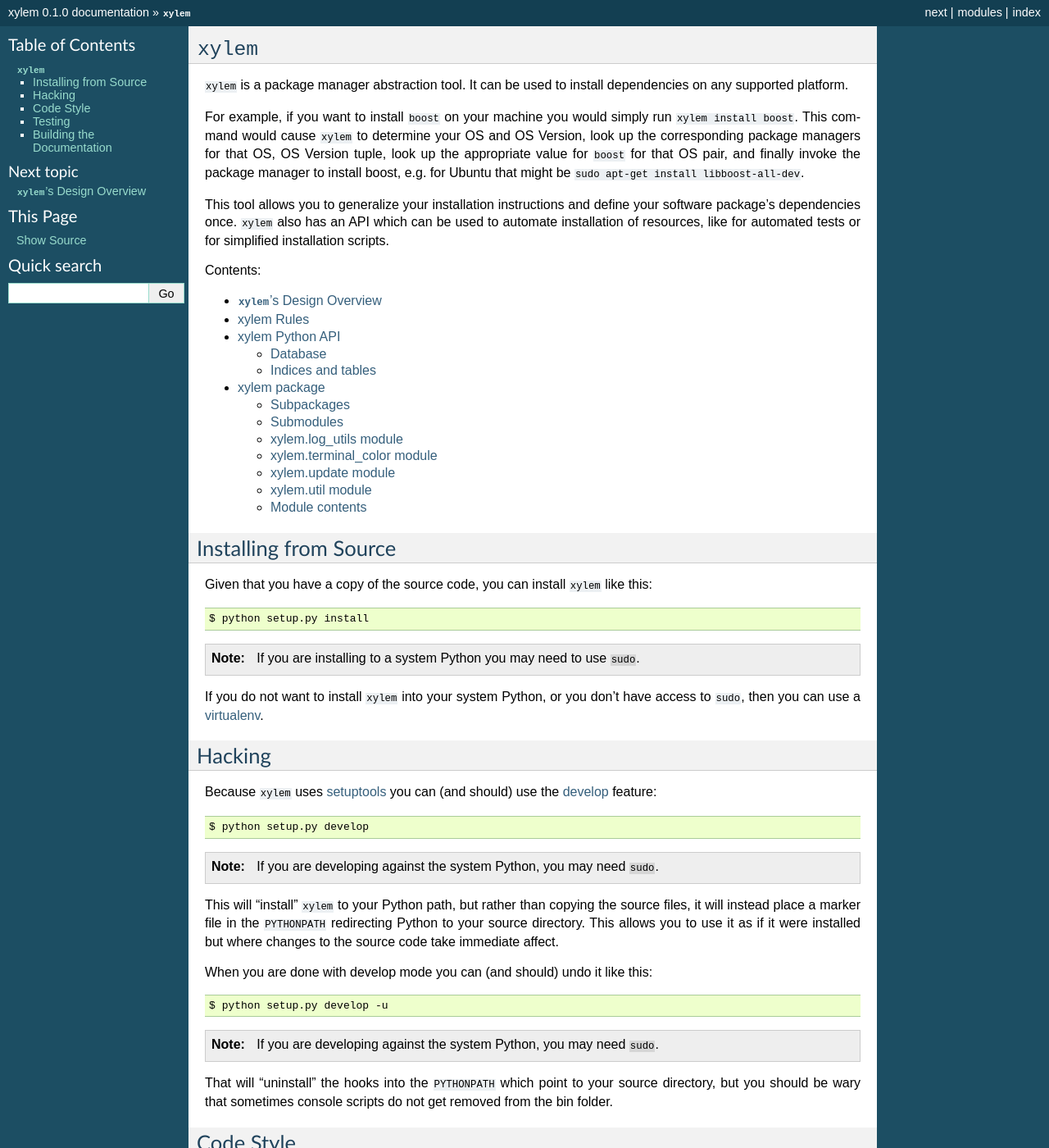
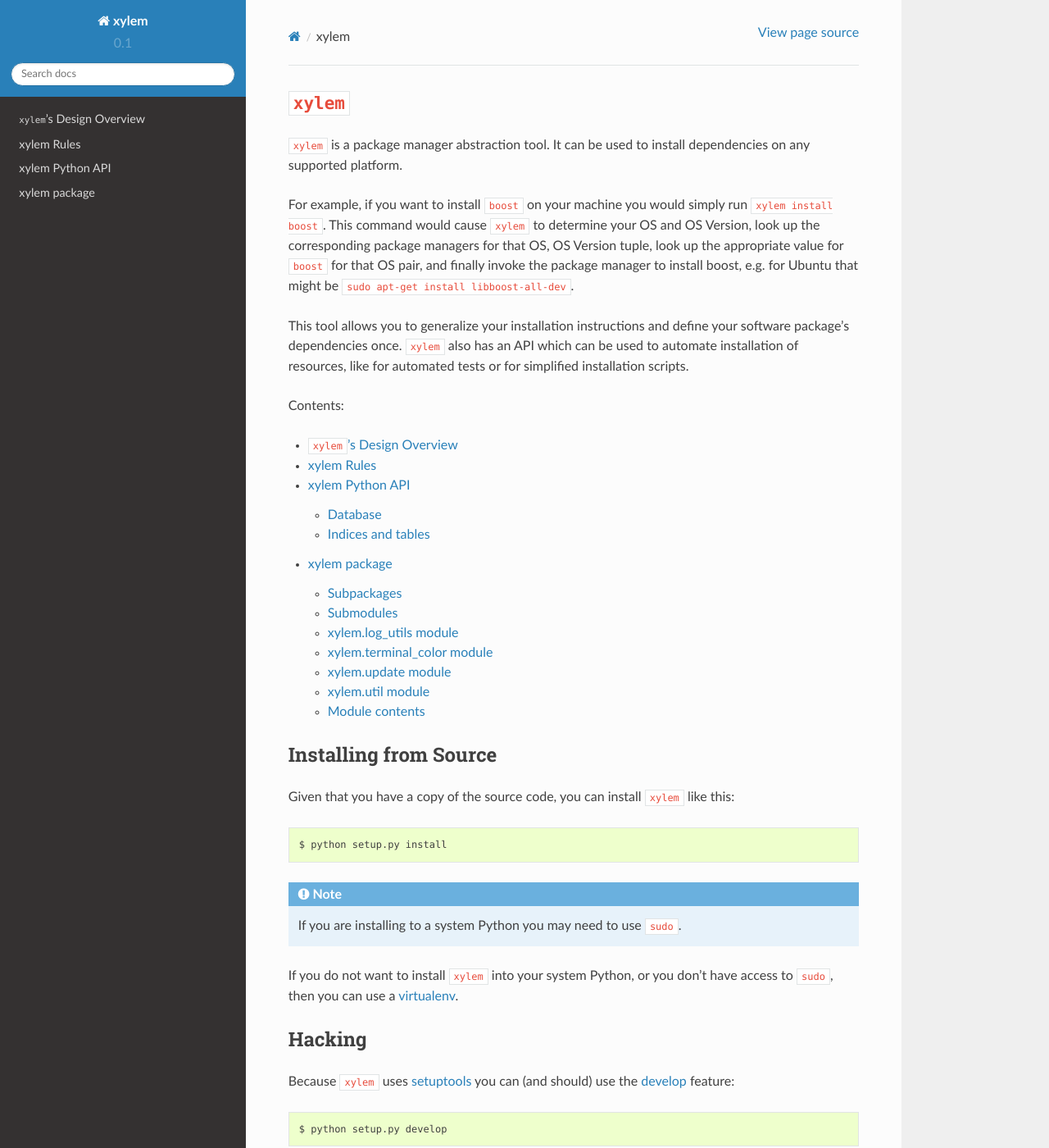
Before and after one commit to catkin/xylem, a Sphinx documentation site: the page built from docs/index.rst, in a window 1280 px wide and 1400 px high. Shown: the whole window at 82% size. Built offline with Sphinx 7.4.7 and the Read the Docs theme 2.0.0, drawn with Linux system fonts in a browser that asks for light colours; some of the changed text lies outside the part shown.

Commit message:
Use the Read the Docs sphinx theme.
 - it has much better navigation on the sidebar
 - to build docs, you need to install the theme with:

       `pip install sphinx_rtd_theme`

```diff
--- a/docs/conf.py
+++ b/docs/conf.py
@@ -103,9 +103,21 @@
 
 # -- Options for HTML output ----------------------------------------------
 
+# on_rtd is whether we are on readthedocs.org, this line of code grabbed from docs.readthedocs.org
+on_rtd = os.environ.get('READTHEDOCS', None) == 'True'
+
+if not on_rtd:  # only import and set the theme if we're building docs locally
+    import sphinx_rtd_theme
+    html_theme = 'sphinx_rtd_theme'
+    html_theme_path = [sphinx_rtd_theme.get_html_theme_path()]
+
+# otherwise, readthedocs.org uses their theme by default, so no need to specify it
+
+
+
 # The theme to use for HTML and HTML Help pages.  See the documentation for
 # a list of builtin themes.
-html_theme = 'default'
+#html_theme = 'default'
 
 # Theme options are theme-specific and customize the look and feel of a theme
 # further.  For a list of options available for each theme, see the
--- a/docs/index.rst
+++ b/docs/index.rst
@@ -121,7 +121,13 @@
 --------------------------
 
 In order to build the docs you will need to first install `Sphinx <http
-://sphinx-doc.org/>`_.
+://sphinx-doc.org/>`_. We use the `Read the Docs Sphinx Theme
+<https://github.com/snide/sphinx_rtd_theme>`_, which you can install
+with:
+
+.. code-block:: bash
+
+    $ sudo pip install sphinx_rtd_theme
 
 You can build the documentation by invoking the Sphinx provided make
 target in the ``docs`` folder:
```
